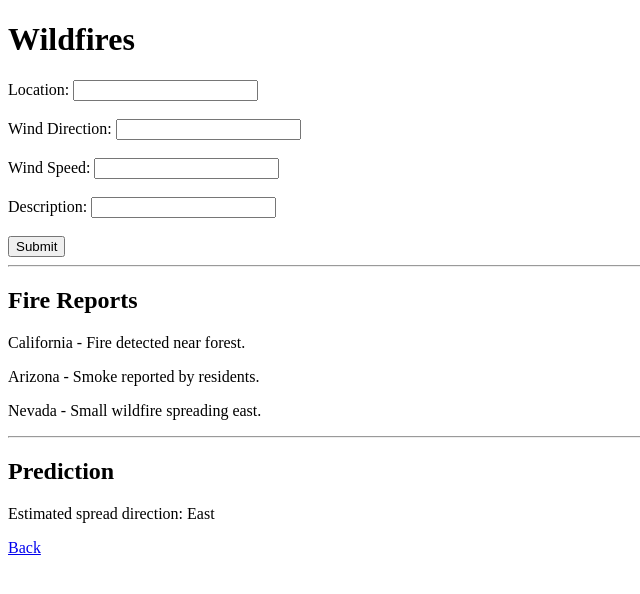
After one commit to aledaaa00/genius-binary-monkeys, a Flask app: page /wildfires in a window 1280 px wide. The commit adds this page. Shown: the top 594 px of the page, without its empty margins (0-640 px from the left). Run offline with Flask 3, Linux system fonts and the light colour scheme.

Commit message:
wildfires template

```diff
--- a/app.py
+++ b/app.py
@@ -10,5 +10,10 @@ def home():
 def earthquakes():
     return render_template("earthquakes.html")
 
+
+@app.route("/wildfires")
+def wildfires():
+    return render_template("wildfires.html")
+
 if __name__ == "__main__":
     app.run(debug=True)
--- a/templates/index.html
+++ b/templates/index.html
@@ -4,6 +4,9 @@
     <title>Disaster Eye</title>
 </head>
 <body>
+<br><br>
+
+<a href="/wildfires">Wildfires</a>
 
 <h1>Disaster Eye</h1>
 
--- /dev/null
+++ b/templates/wildfires.html
@@ -0,0 +1,51 @@
+<!DOCTYPE html>
+<html>
+<head>
+    <title>Wildfires</title>
+</head>
+<body>
+
+<h1>Wildfires</h1>
+
+<form>
+
+    Location:
+    <input type="text">
+    <br><br>
+
+    Wind Direction:
+    <input type="text">
+    <br><br>
+
+    Wind Speed:
+    <input type="text">
+    <br><br>
+
+    Description:
+    <input type="text">
+    <br><br>
+
+    <button type="submit">Submit</button>
+
+</form>
+
+<hr>
+
+<h2>Fire Reports</h2>
+
+<p>California - Fire detected near forest.</p>
+
+<p>Arizona - Smoke reported by residents.</p>
+
+<p>Nevada - Small wildfire spreading east.</p>
+
+<hr>
+
+<h2>Prediction</h2>
+
+<p>Estimated spread direction: East</p>
+
+<a href="/">Back</a>
+
+</body>
+</html>
```
